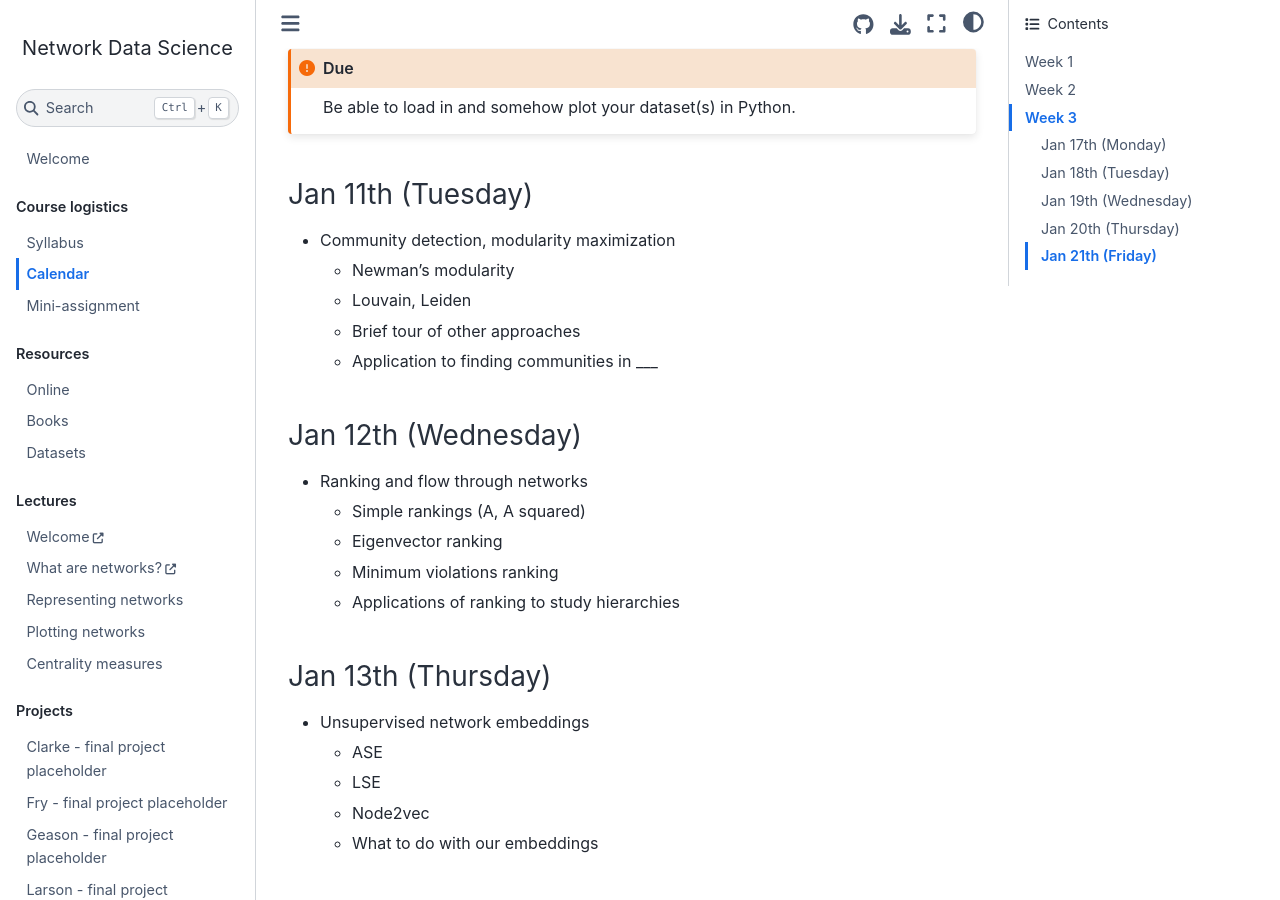
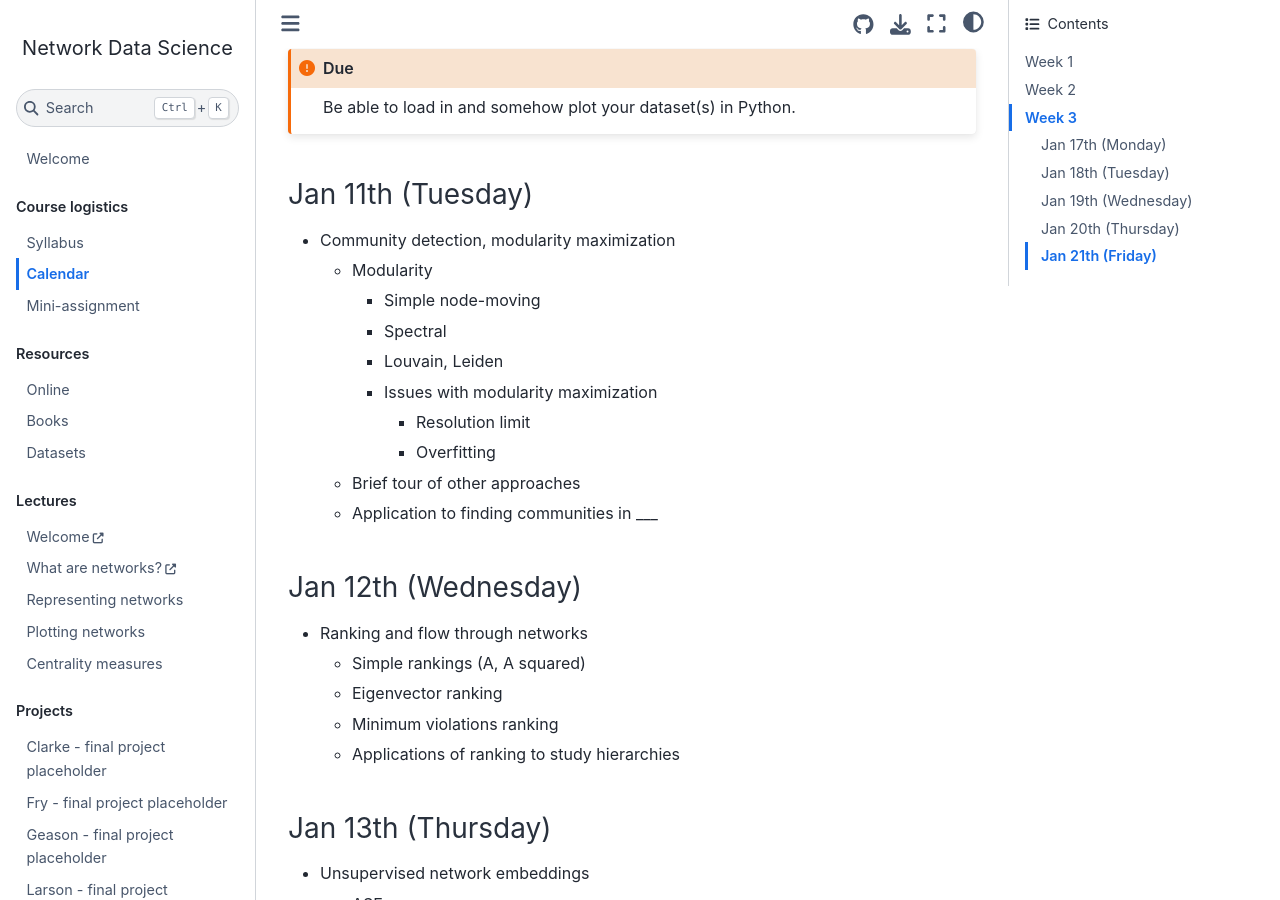
Before and after one commit to bdpedigo/networks-course, a Jupyter Book: the page built from docs/calendar.md, in a window 1280 px wide and 900 px high, scrolled down 1745 px. Built offline with Jupyter Book 1.0.4 settings and Sphinx 7.4.7 and the Sphinx Book theme 1.1.4, drawn with Linux system fonts in a browser that asks for light colours; pages that are not in the unit, such as notebooks, are missing from menus.

Commit message:
update cal for comm detection

```diff
--- a/docs/calendar.md
+++ b/docs/calendar.md
@@ -60,8 +60,13 @@ Be able to load in and somehow plot your dataset(s) in Python.
 
 ### Jan 11th (Tuesday)
 - Community detection, modularity maximization
-   - Newman's modularity
-   - Louvain, Leiden
+   - Modularity
+     - Simple node-moving
+     - Spectral
+     - Louvain, Leiden
+     - Issues with modularity maximization
+       - Resolution limit
+       - Overfitting
    - Brief tour of other approaches
    - Application to finding communities in ___
 
```
